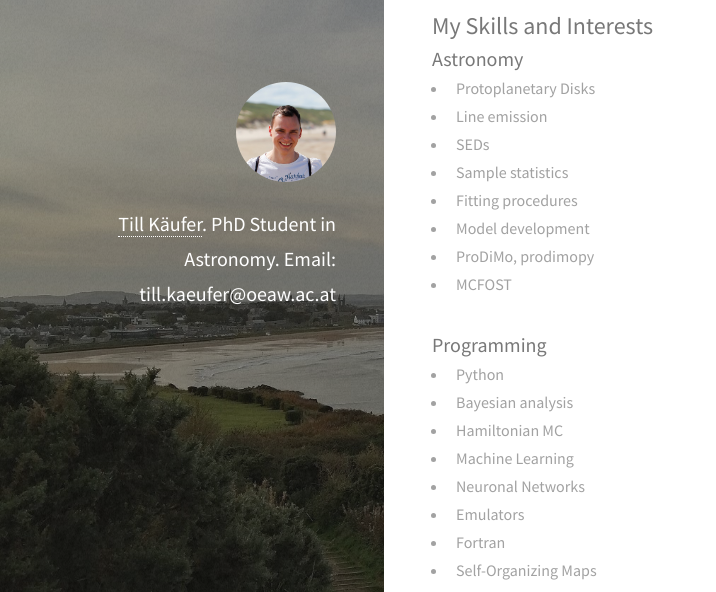
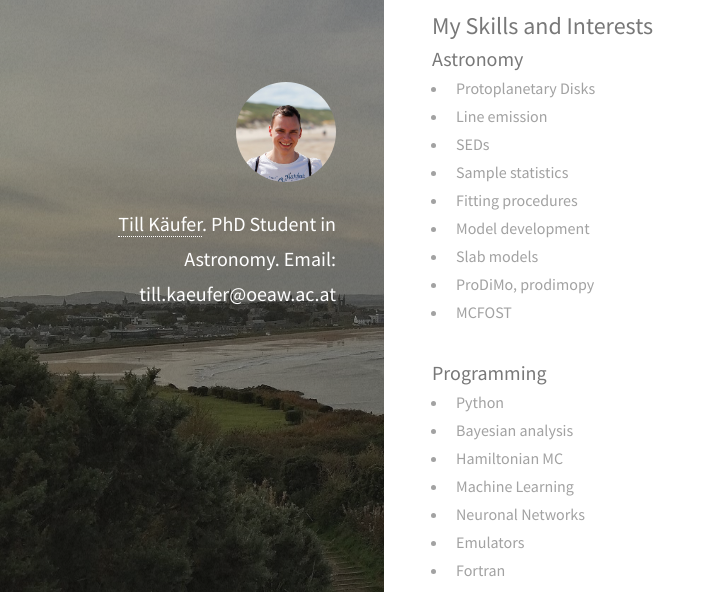
Before and after one commit to tillkaeufer/tillkaeufer.github.io, a Jekyll site: the page built from _posts/2020-10-02-skills.markdown, in a window 1280 px wide and 900 px high, scrolled down 754 px, cut to the strip 14-606 px from the top of the window. Shown: the whole strip, without its empty margins (0-716 px from the left). Built offline with Jekyll 4.4.1, drawn with Linux system fonts in a browser that asks for light colours; nearby versions of some CDN libraries.

Commit message:
adding slab

```diff
--- a/_posts/2020-10-02-skills.markdown
+++ b/_posts/2020-10-02-skills.markdown
@@ -16,6 +16,7 @@ permalink: 'skills'
 - Sample statistics
 - Fitting procedures
 - Model development
+- Slab models
 - ProDiMo, prodimopy
 - MCFOST
 
```
